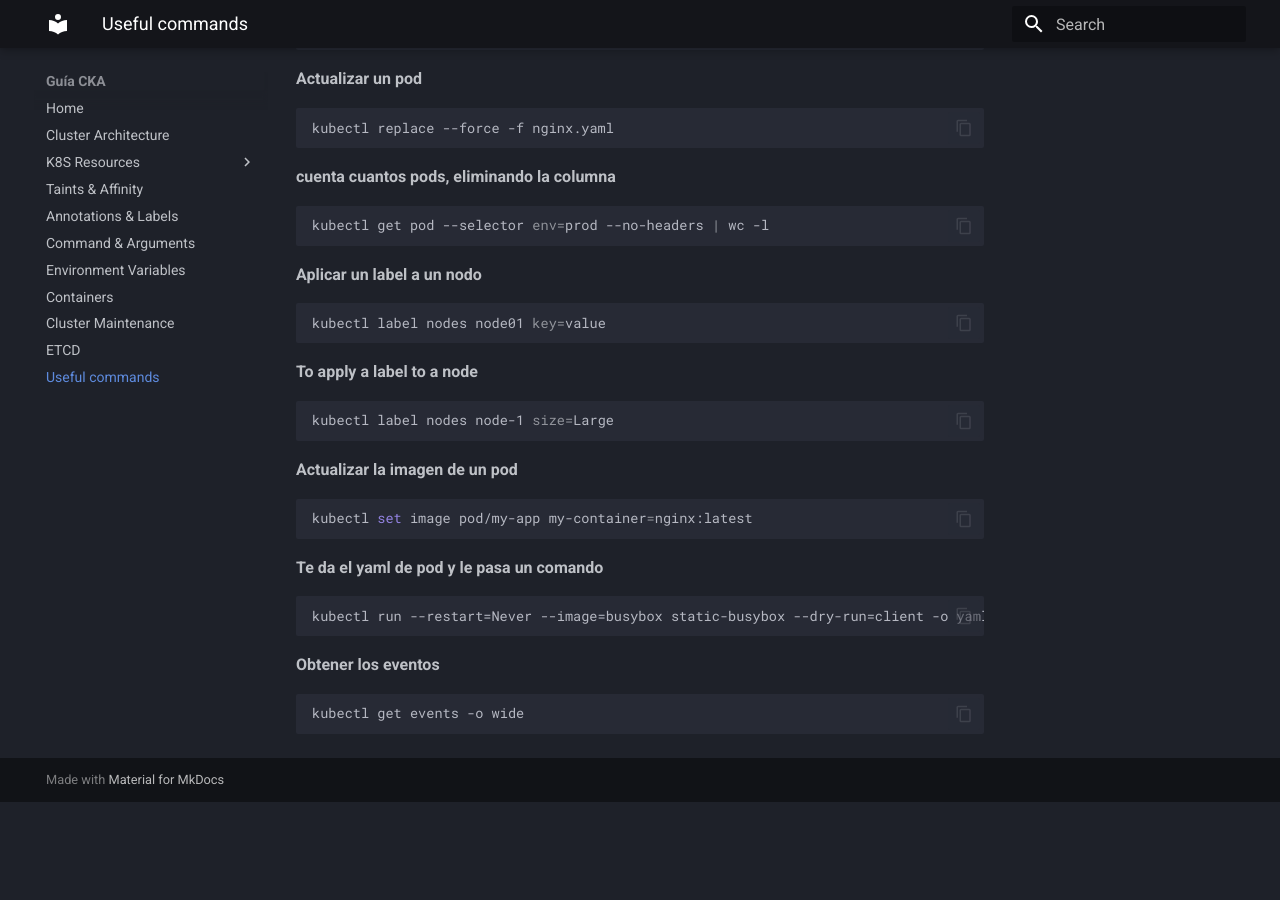
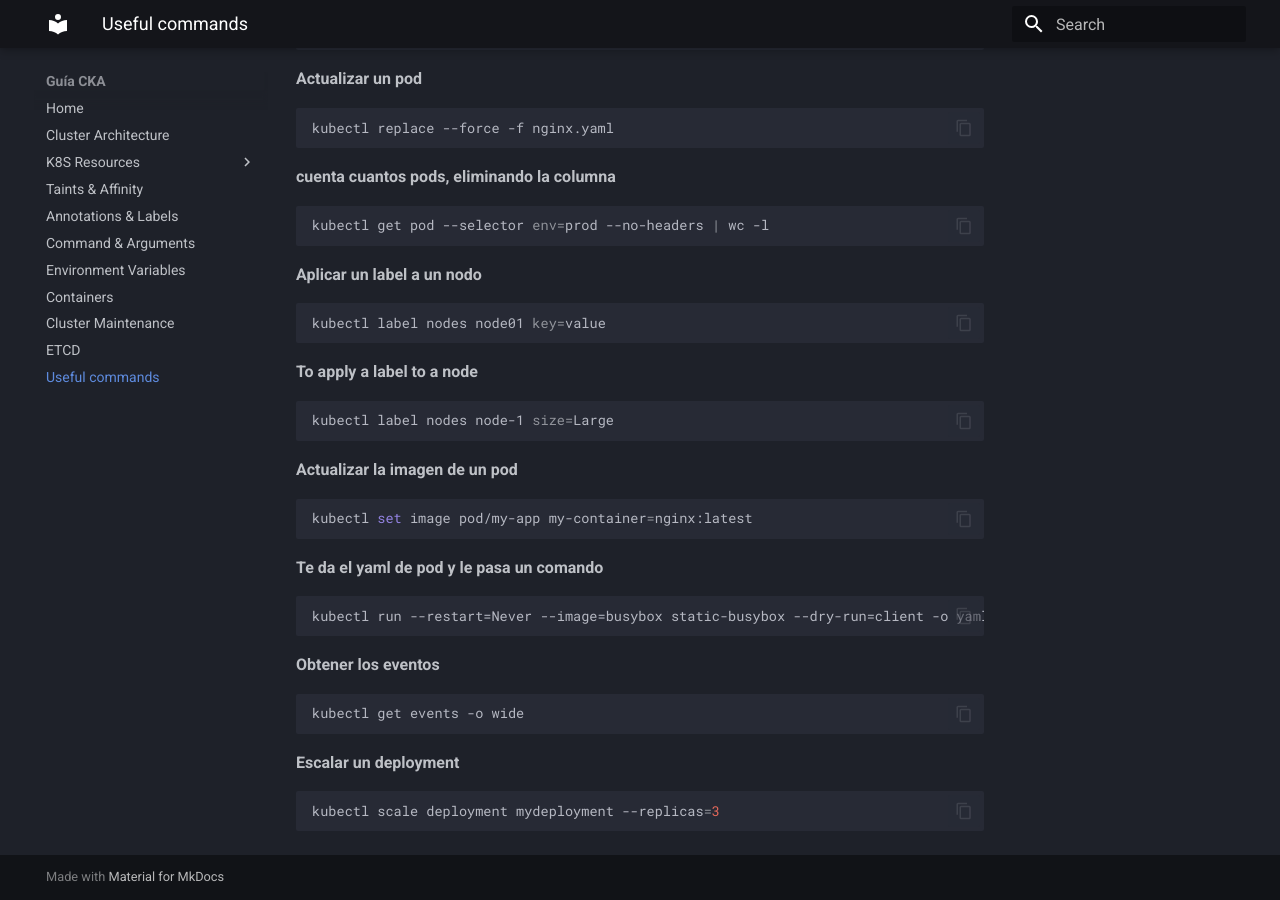
Before and after one commit to Seergs/cka-guide.github.io, an MkDocs documentation site: the page built from docs/useful-commands.md, in a window 1280 px wide and 900 px high, scrolled down 1187 px. Built offline with MkDocs 1.6.1 and Material for MkDocs 9.7.7, drawn with Linux system fonts in a browser that asks for light colours; before the commit the page ends 1989 px from its top, so only the background shows below that.

Commit message:
Add another command

````diff
--- a/docs/useful-commands.md
+++ b/docs/useful-commands.md
@@ -103,3 +103,9 @@ kubectl run --restart=Never --image=busybox static-busybox --dry-run=client -o y
 ```sh
 kubectl get events -o wide
 ```
+
+**Escalar un deployment**
+
+```sh
+kubectl scale deployment mydeployment --replicas=3
+```
````
